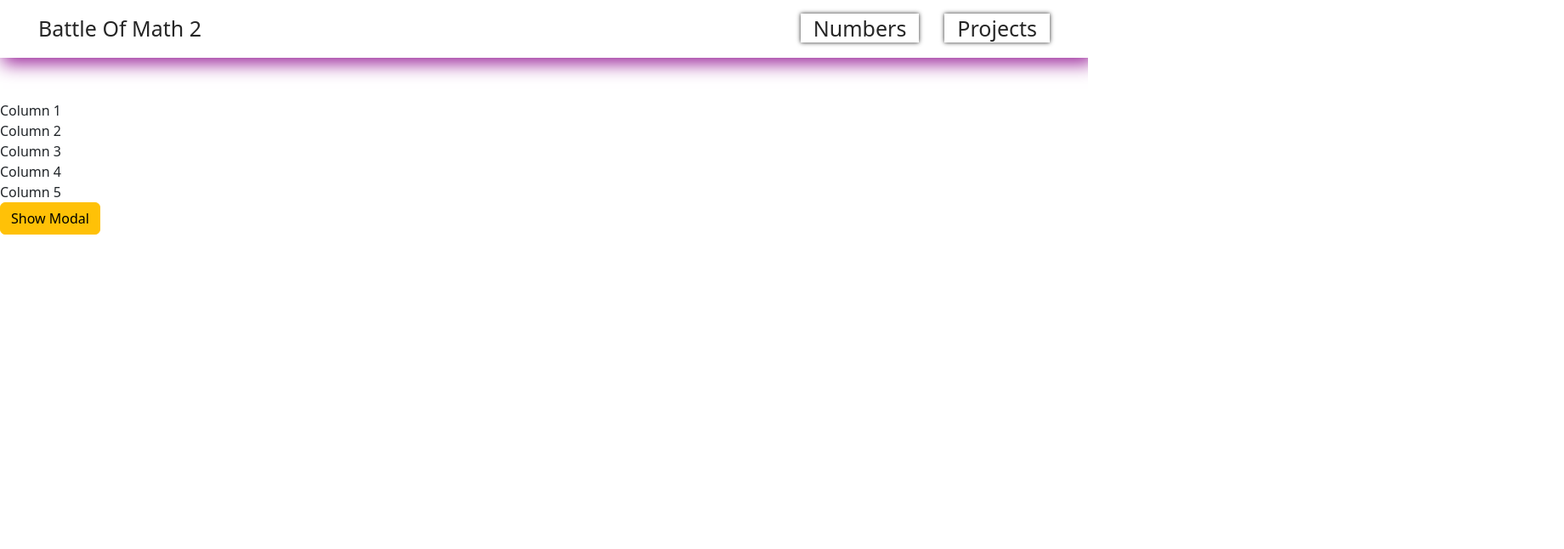
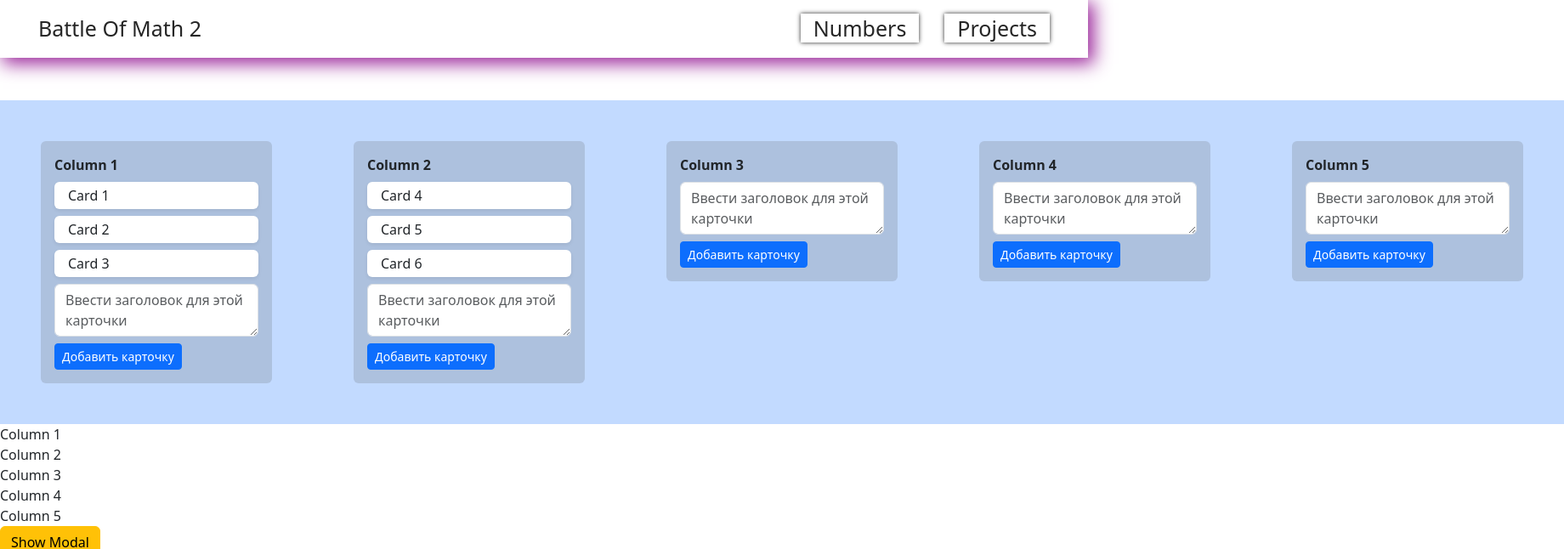
Before and after one commit to kuanyshoteu/react_tutorial, a React (Create React App) app: page / in a window 1280 px wide. Shown: the top 646 px of the page at 85% size, 1840 px wide, since content can reach past the window. Built offline with nearby package versions, Linux system fonts and the light colour scheme.

Commit message:
trello cards through map

```diff
--- a/src/components/Cards.js
+++ b/src/components/Cards.js
@@ -1,22 +1,24 @@
 
 function ColumnCards({cardsData}){
-
-
-    let cards = []
-    for(var i = 0; i < 4; i++){
-        cards.push(Card(columnIndex*4 + i))
-    }
-    return cards
+    return (
+        <div>
+            {
+                cardsData.map(cardObject => {
+                    return <Card cardObject={cardObject} />
+                })
+            }
+        </div>
+    )
 }
 
-function Card(index){
-    let id = 'card' + index
-    let card = <div id={id} onDragStart={drag} draggable="true" className="ticket my-2">
-                <div className="bg-white py-1 px-3 shadow-sm rounded">
-                    Card {index}
-                </div>
-            </div>
-    return card
+function Card({cardObject}){
+    return(
+    <div id={cardObject.id} onDragStart={drag} draggable="true" className="ticket my-2">
+        <div className="bg-white py-1 px-3 shadow-sm rounded">
+            {cardObject.name}
+        </div>
+    </div>
+    )
 }
 function drag(ev){
     ev.dataTransfer.setData("text", ev.target.id);
--- a/src/components/Columns.js
+++ b/src/components/Columns.js
@@ -1,18 +1,18 @@
 import ColumnCards from './Cards';
-
-
 
 function Trello({data}){
     return (
     <div className='flex'>
         {
-        data.map(columnObject => {
-            <Column columnObject={columnObject} />
+        data.map(columnObject =>  {
+            return <Column columnObject={columnObject} />
         })
         }
     </div>
     )
 }
+
+
 function Column({columnObject}){
     return (
     <div className="horiz-scroll p-5 bg-primary bg-opacity-25">
```
